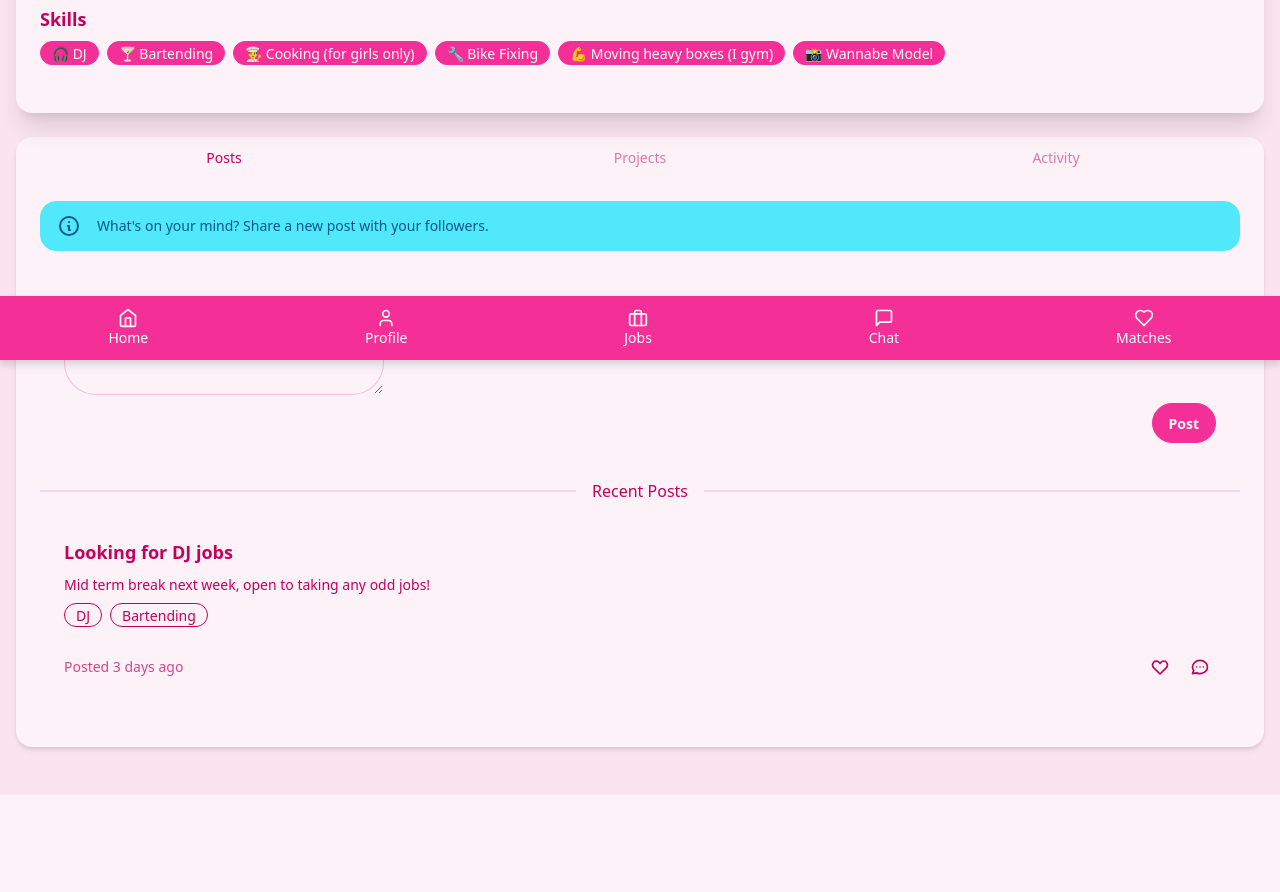
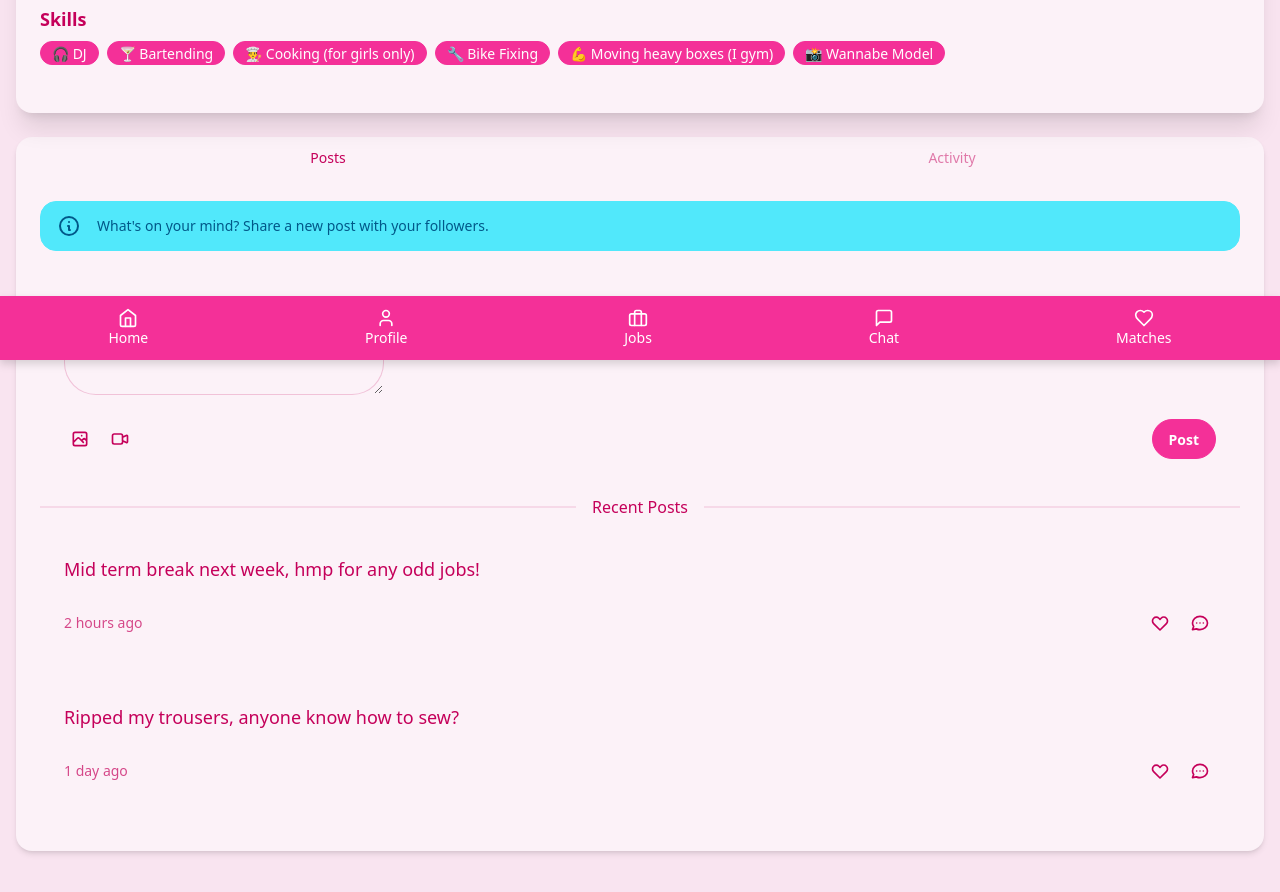
Before and after one commit to brandonstarxel/gigmeet, a React (Vite) app: page /profile in a window 1280 px wide. Shown: the part 440-1332 px from the top of the page. Before the commit the page ends 1235 px from the top, so only its background shows below. Built offline with nearby package versions, Linux system fonts and the light colour scheme.

Commit message:
finished profile

```diff
--- a/src/pages/Profile.tsx
+++ b/src/pages/Profile.tsx
@@ -42,17 +42,14 @@ const Profile: React.FC = () => {
 
   // Updated activity data - more casual and authentic
   const recentActivity = [
-    { id: 1, type: 'post', content: 'Just DJ\'d the wildest house party at Lincoln College. My ears are still ringing! 🎧🔥', time: '2 hours ago' },
-    { id: 2, type: 'job', content: 'New gig alert! Bartending at The Alchemist this weekend. Come through for free drinks (jk my manager will see this)', time: '4 hours ago' },
-    { id: 3, type: 'post', content: 'Anyone need their bike fixed? Bored and broke - student discount available 🔧🚲', time: '1 day ago' },
+    { id: 1, type: 'post', content: 'Mid term break next week, hmp for any odd jobs!', time: '2 hours ago' },
+    { id: 2, type: 'job', content: 'Bartending at The Alchemist. Come through for free drinks', time: '4 hours ago' },
+    { id: 3, type: 'post', content: 'Ripped my trousers, anyone know how to sew?', time: '1 day ago' },
+    { id: 4, type: 'project', content: 'DJ for Anime Society presidents drinks ', time: '3 days ago' },
+    { id: 5, type: 'project', content: 'Jimmy bike repair - bike seat coming off', time: '2 weeks ago' }
   ];
 
-  // Updated projects that match his skills
-  const projects = [
-    { id: 1, title: 'Summer DJ Residency', description: 'Spinning every Thursday at Club Velvet in East London. House, techno, and whatever else makes you move.', image: '/images/dj_project.jpg' },
-    { id: 2, title: 'Pop-Up Cocktail Workshop', description: 'Teaching broke students how to make fancy drinks on a budget. BYOB and a shaker.', image: '/images/cocktail_project.jpg' },
-    { id: 3, title: 'Bike Repair Clinic', description: 'Monthly fix-it-yourself workshop by the Oxford canal. Tools provided, knowledge shared freely.', image: '/images/bike_project.jpg' },
-  ];
+
   return (
     <div className="min-h-screen bg-base-200">
       {/* Mobile app header with back button */}
@@ -194,12 +191,6 @@ const Profile: React.FC = () => {
               Posts
             </button>
             <button
-              className={`tab flex-1 ${activeTab === 'projects' ? 'tab-active' : ''}`}
-              onClick={() => setActiveTab('projects')}
-            >
-              Projects
-            </button>
-            <button
               className={`tab flex-1 ${activeTab === 'activity' ? 'tab-active' : ''}`}
               onClick={() => setActiveTab('activity')}
             >
@@ -222,7 +213,19 @@ const Profile: React.FC = () => {
                     <div className="form-control">
                       <textarea className="textarea textarea-bordered h-24" placeholder="Write your post here..."></textarea>
                     </div>
-                    <div className="card-actions justify-end">
+                    <div className="card-actions justify-between items-center mt-4">
+                      <div className="flex gap-2">
+                        <button className="btn btn-ghost btn-circle btn-sm">
+                          <svg xmlns="http://www.w3.org/2000/svg" className="h-5 w-5" fill="none" viewBox="0 0 24 24" stroke="currentColor">
+                            <path strokeLinecap="round" strokeLinejoin="round" strokeWidth={2} d="M4 16l4.586-4.586a2 2 0 012.828 0L16 16m-2-2l1.586-1.586a2 2 0 012.828 0L20 14m-6-6h.01M6 20h12a2 2 0 002-2V6a2 2 0 00-2-2H6a2 2 0 00-2 2v12a2 2 0 002 2z" />
+                          </svg>
+                        </button>
+                        <button className="btn btn-ghost btn-circle btn-sm">
+                          <svg xmlns="http://www.w3.org/2000/svg" className="h-5 w-5" fill="none" viewBox="0 0 24 24" stroke="currentColor">
+                            <path strokeLinecap="round" strokeLinejoin="round" strokeWidth={2} d="M15 10l4.553-2.276A1 1 0 0121 8.618v6.764a1 1 0 01-1.447.894L15 14M5 18h8a2 2 0 002-2V8a2 2 0 00-2-2H5a2 2 0 00-2 2v8a2 2 0 002 2z" />
+                          </svg>
+                        </button>
+                      </div>
                       <button className="btn btn-primary">Post</button>
                     </div>
                   </div>
@@ -230,16 +233,14 @@ const Profile: React.FC = () => {
 
                 <div className="divider">Recent Posts</div>
 
-                <div className="card card-bordered mb-4">
+                {recentActivity
+                  .filter(activity => activity.type === 'post')
+                  .map(post => (
+                    <div key={post.id} className="card card-bordered mb-4">
                       <div className="card-body">
-                    <h2 className="card-title">Looking for DJ jobs</h2>
-                    <p>Mid term break next week, open to taking any odd jobs!</p>
-                    <div className="card-actions">
-                      <div className="badge badge-outline">DJ</div>
-                      <div className="badge badge-outline">Bartending</div>
-                    </div>
+                        <p className="text-lg">{post.content}</p>
                         <div className="flex justify-between items-center mt-4">
-                      <span className="text-sm opacity-70">Posted 3 days ago</span>
+                          <span className="text-sm opacity-70">{post.time}</span>
                           <div className="flex gap-2">
                             <button className="btn btn-circle btn-ghost btn-sm">
                               <svg xmlns="http://www.w3.org/2000/svg" className="h-5 w-5" fill="none" viewBox="0 0 24 24" stroke="currentColor">
@@ -252,24 +253,6 @@ const Profile: React.FC = () => {
                               </svg>
                             </button>
                           </div>
-                    </div>
-                  </div>
-                </div>
-              </div>
-            )}
-
-            {activeTab === 'projects' && (
-              <div className="grid grid-cols-1 md:grid-cols-2 lg:grid-cols-3 gap-6">
-                {projects.map(project => (
-                  <div key={project.id} className="card card-bordered bg-base-100 shadow-md">
-                    <figure className="h-48 bg-gray-300 flex items-center justify-center">
-                      <div className="text-gray-600">Project Image</div>
-                    </figure>
-                    <div className="card-body">
-                      <h2 className="card-title">{project.title}</h2>
-                      <p>{project.description}</p>
-                      <div className="card-actions justify-end">
-                        <button className="btn btn-sm btn-primary">View Details</button>
                         </div>
                       </div>
                     </div>
@@ -294,11 +277,8 @@ const Profile: React.FC = () => {
                             {activity.type === 'post' && (
                               <div className="badge badge-info">POST</div>
                             )}
-                            {activity.type === 'like' && (
-                              <div className="badge badge-success">LIKE</div>
-                            )}
-                            {activity.type === 'comment' && (
-                              <div className="badge badge-warning">COMMENT</div>
+                            {(activity.type === 'job' || activity.type === 'project') && (
+                              <div className="badge badge-primary">GIG</div>
                             )}
                             <div>{activity.content}</div>
                           </div>
```
Lines whose indentation alone changed are shown as unchanged.
